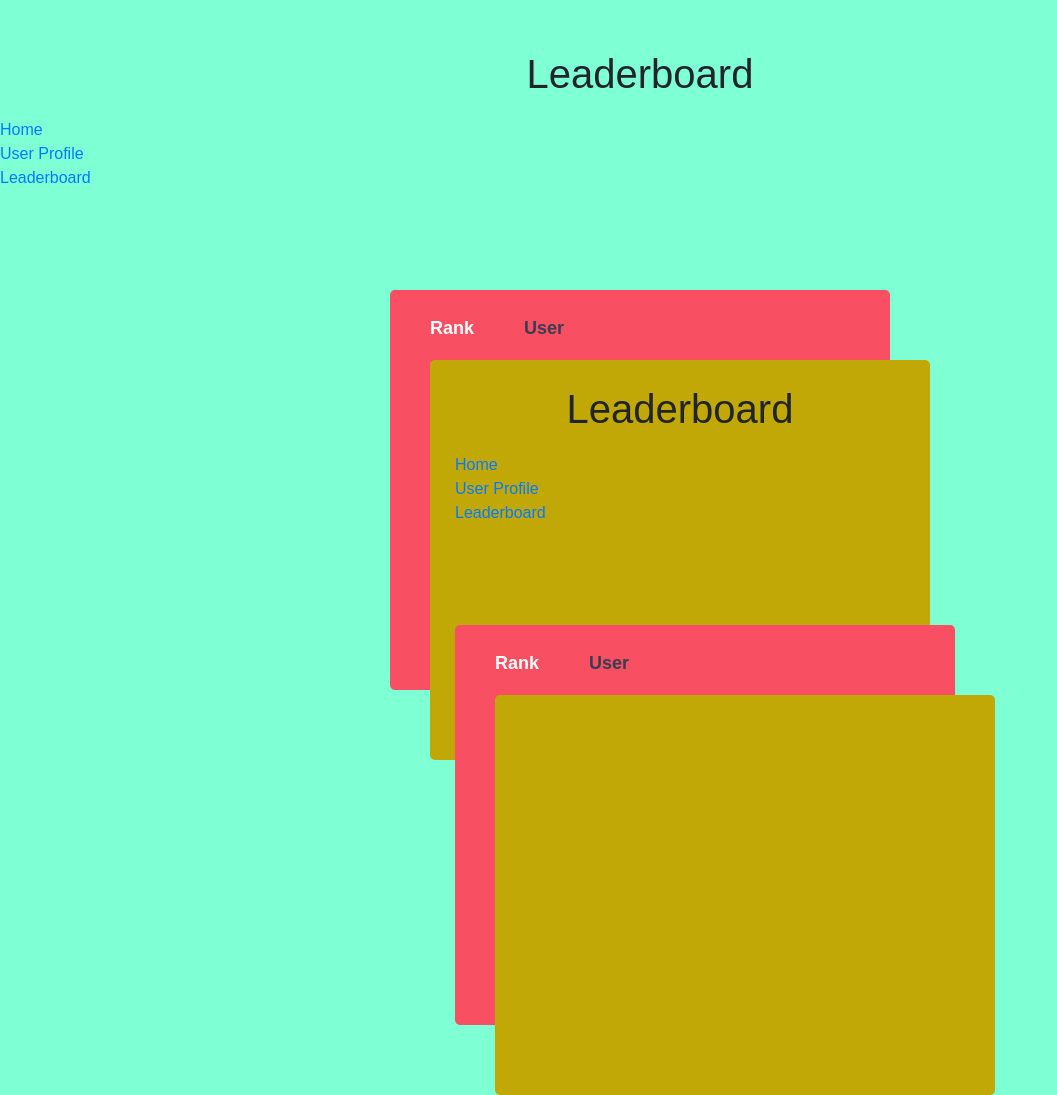
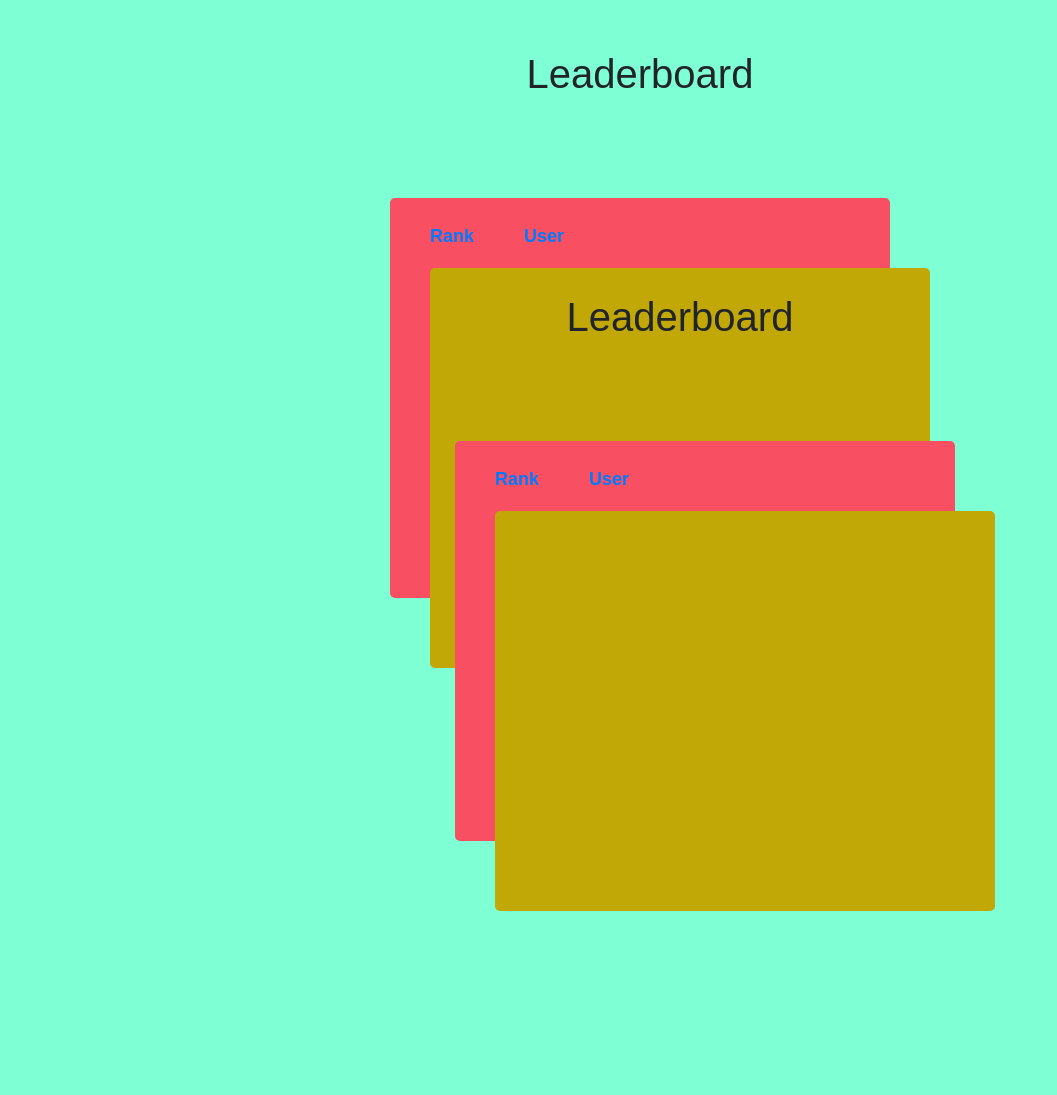
Before and after one commit to Lingwan-Peng/CITS3403-Project, a Flask app: page /leaderboard in a window 1280 px wide. Shown: the part 100-1195 px from the top of the page, without its empty margins (0-1057 px from the left). After the commit the page ends 1011 px from the top, so only its background shows below. Run offline with Flask 3, Linux system fonts and the light colour scheme.

Commit message:
Update leaderboard.html

```diff
--- a/app/templates/leaderboard.html
+++ b/app/templates/leaderboard.html
@@ -8,20 +8,11 @@
 {% block body %}
 <div class="wrapper">
     <h1 style="text-align: center; margin-bottom: 20px;">Leaderboard</h1>
-    <!-- Navigation Links -->
-    <nav>
-        <ul>
-            <li><a href="{{ url_for('home') }}">Home</a></li>
-            <li><a href="{{ url_for('user_profile') }}">User Profile</a></li>
-            <li><a href="{{ url_for('leaderboard') }}">Leaderboard</a></li>
-        </ul>
-    </nav>
-
     <div class="lboard_section">
         <div class="lboard_tabs tabs">
             <ul>
-                <li class="active" data-li="rank">Rank</li>
-                <li data-li="user">User</li>
+                <li class="active" data-li="rank"><a href="#">Rank</a></li>
+                <li data-li="user"><a href="#">User</a></li>
             </ul>
         </div>
 
```
